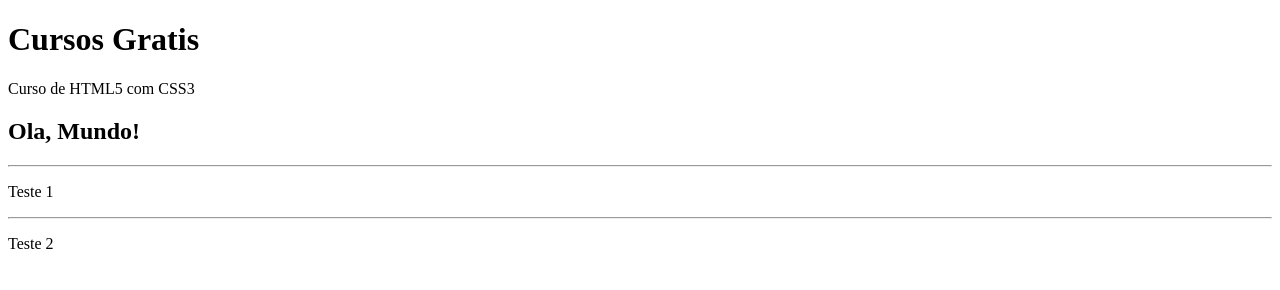
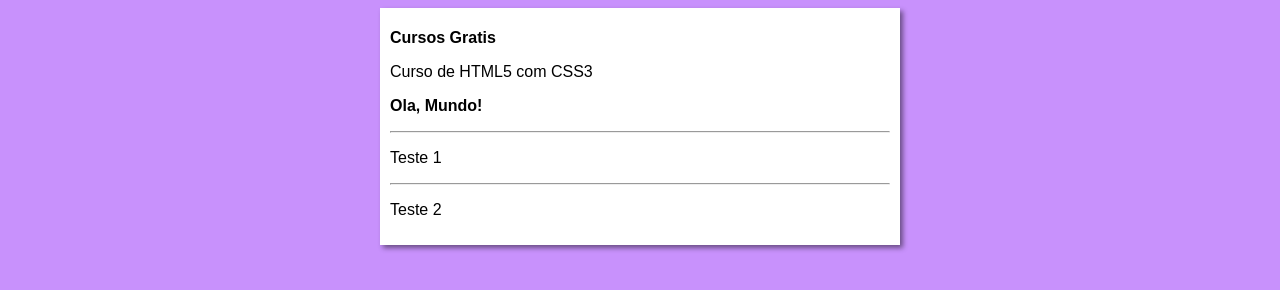
Before and after one commit to codedbyren/Ola-Mundo, a plain HTML site: page site-exemplo/index.html in a window 1280 px wide. Drawn offline with Linux system fonts and the light colour scheme.

Commit message:
removed more extra quotes

```diff
--- a/site-exemplo/index.html
+++ b/site-exemplo/index.html
@@ -1,7 +1,7 @@
 <!DOCTYPE html>
 <html lang="pt-br">
 <head>
-    <link rel="stylesheet" href=""estilos/style.css">
+    <link rel="stylesheet" href="estilos/style.css">
     <meta charset="UTF-8">
     <meta name="viewport" content="width=device-width, initial-scale=1.0">
     <title>Exemplo de Site do Curso em Video</title>
```
